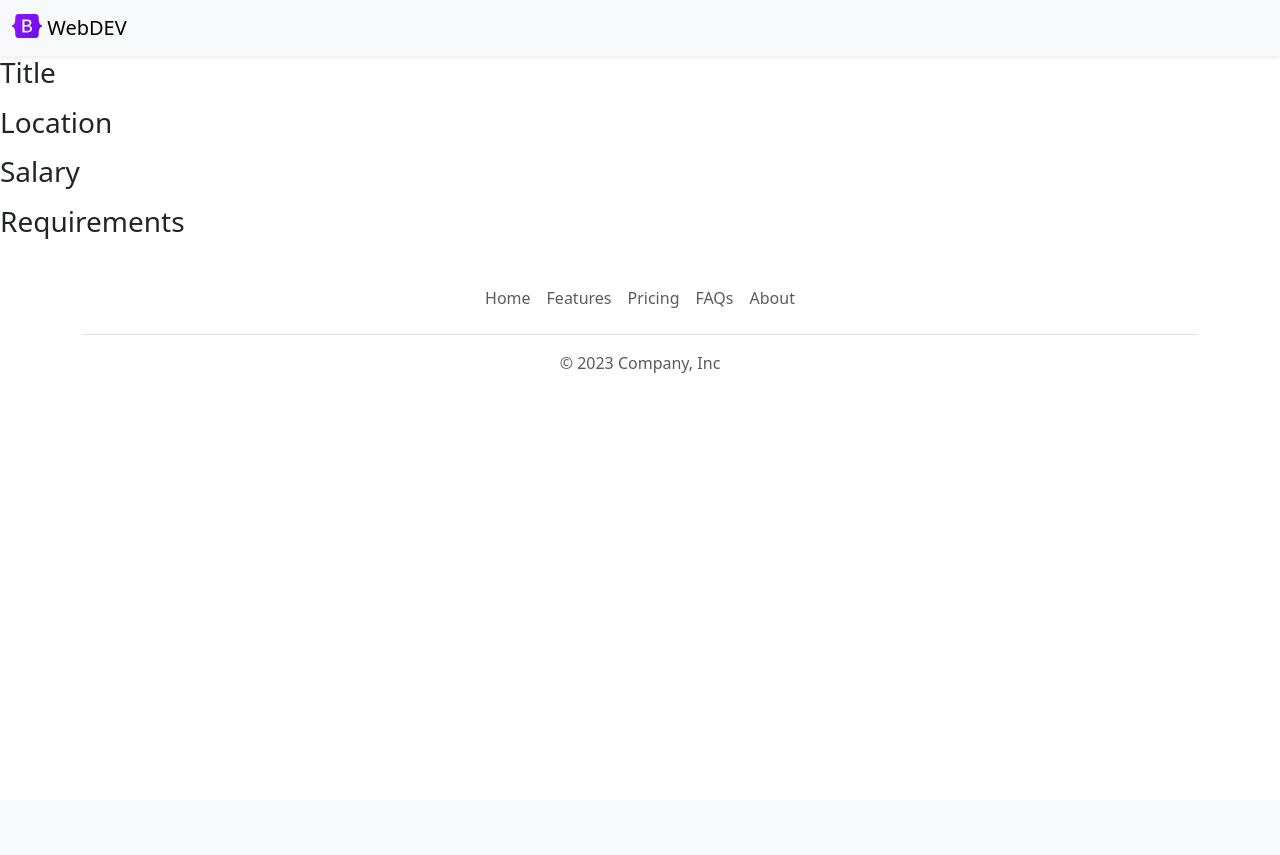
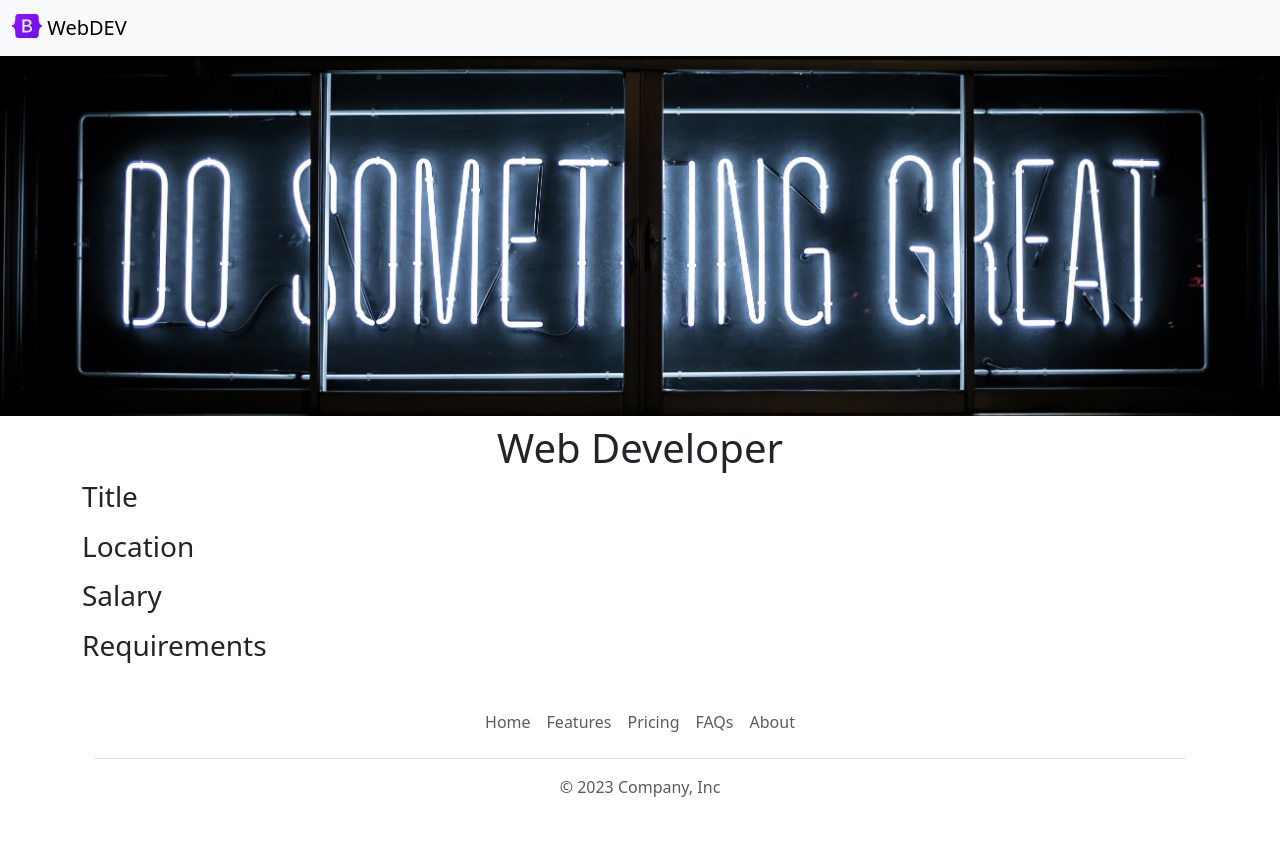
Before and after one commit to amatteini79/web-am-repository, a Flask app: template templates/jobpage.html in a window 1280 px wide. Before the commit the page ends 373 px from the top, so only its background shows below. Run offline with Flask 3, Linux system fonts and the light colour scheme; the template is opened without the code that fills it, so the values that code supplies are empty.

Commit message:
test banner

```diff
--- a/templates/banner.html
+++ b/templates/banner.html
@@ -5,4 +5,4 @@
         object-fit: cover;
     }
 </style>
-<img class="img-fluid" id="banner" src="static/images/banner.jpg" />
+<img class="img-fluid" id="banner" src="static/images/banner.jpg">
--- a/templates/jobpage.html
+++ b/templates/jobpage.html
@@ -6,6 +6,9 @@
     </head>
     <body>
         {% include 'nav.html' %}
+        {% include 'banner.html' %}
+        <div class="container">
+            <h1 class="text-center mb-2 mt-2">Web Developer</h1>
             <h3>Title</h3>
             <p>{{single_job.title}}</p>
             <h3>Location</h3>
@@ -15,6 +18,6 @@
             <h3>Requirements</h3>
             <p>{{single_job.requirements}}</p>
         {% include 'footer.html' %}
-
+        </div>
     </body>
 </html>
```
